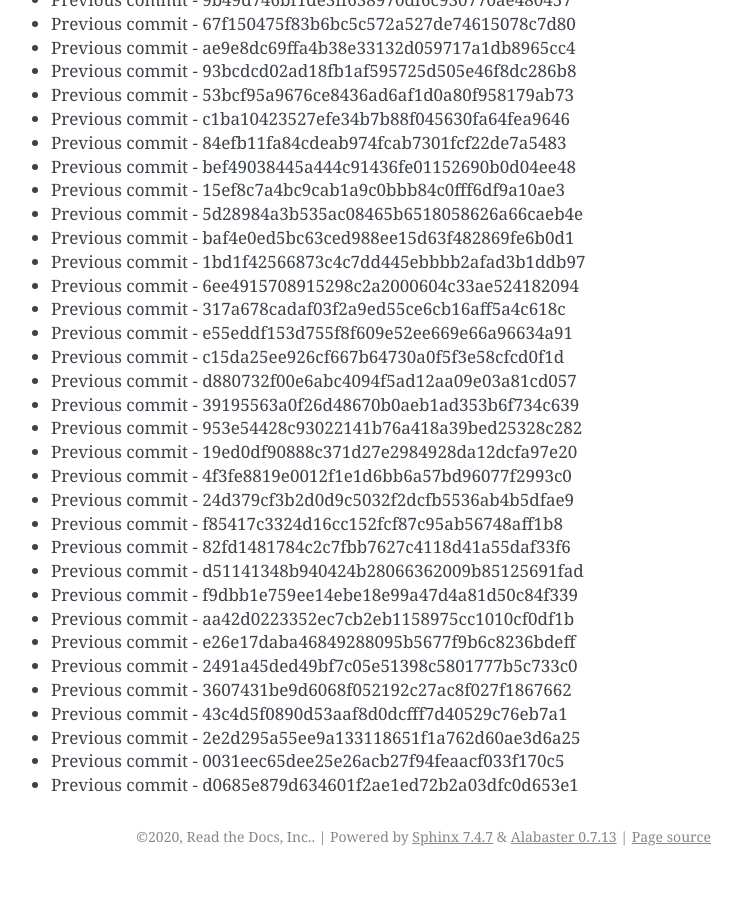
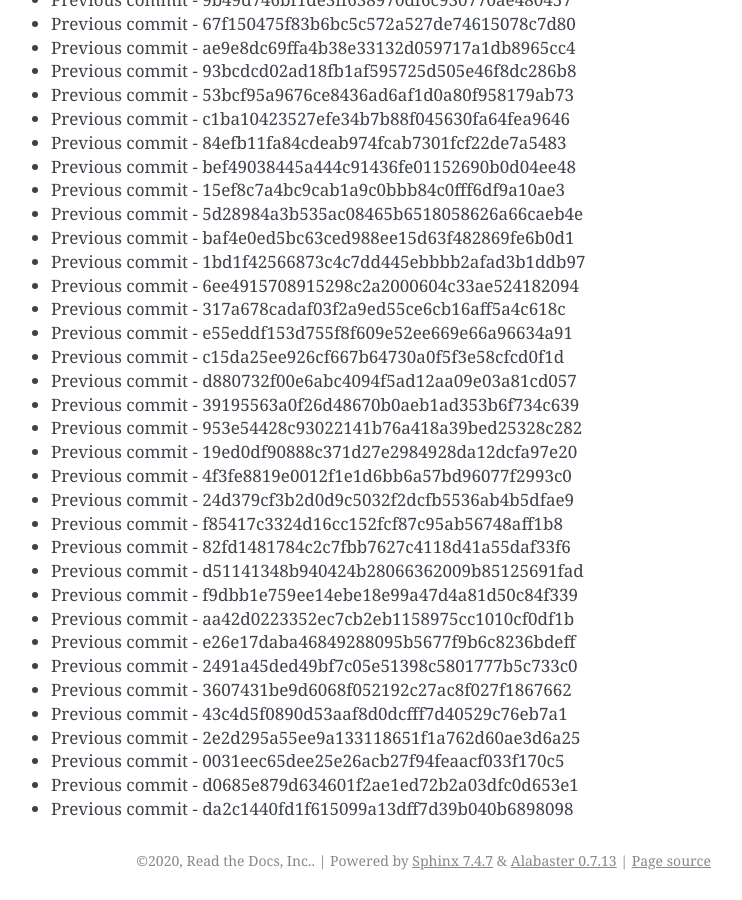
Before and after one commit to readthedocs/rtd-git-stresstest, a Sphinx documentation site: the page built from docs/updates.rst, in a window 1280 px wide and 900 px high, scrolled down 36922 px. Shown: the whole window, without its empty margins (399-1141 px from the left). Built offline with Sphinx 7.4.7, drawn with Linux system fonts in a browser that asks for light colours; before the commit the page ends 37798 px from its top, so only the background shows below that.

Commit message:
Generating commit from previous: da2c1440fd1f615099a13dff7d39b040b6898098

```diff
--- a/docs/updates.rst
+++ b/docs/updates.rst
@@ -1583,3 +1583,4 @@ It can be tested for any performance characteristics.
 * Previous commit - 2e2d295a55ee9a133118651f1a762d60ae3d6a25
 * Previous commit - 0031eec65dee25e26acb27f94feaacf033f170c5
 * Previous commit - d0685e879d634601f2ae1ed72b2a03dfc0d653e1
+* Previous commit - da2c1440fd1f615099a13dff7d39b040b6898098
```
